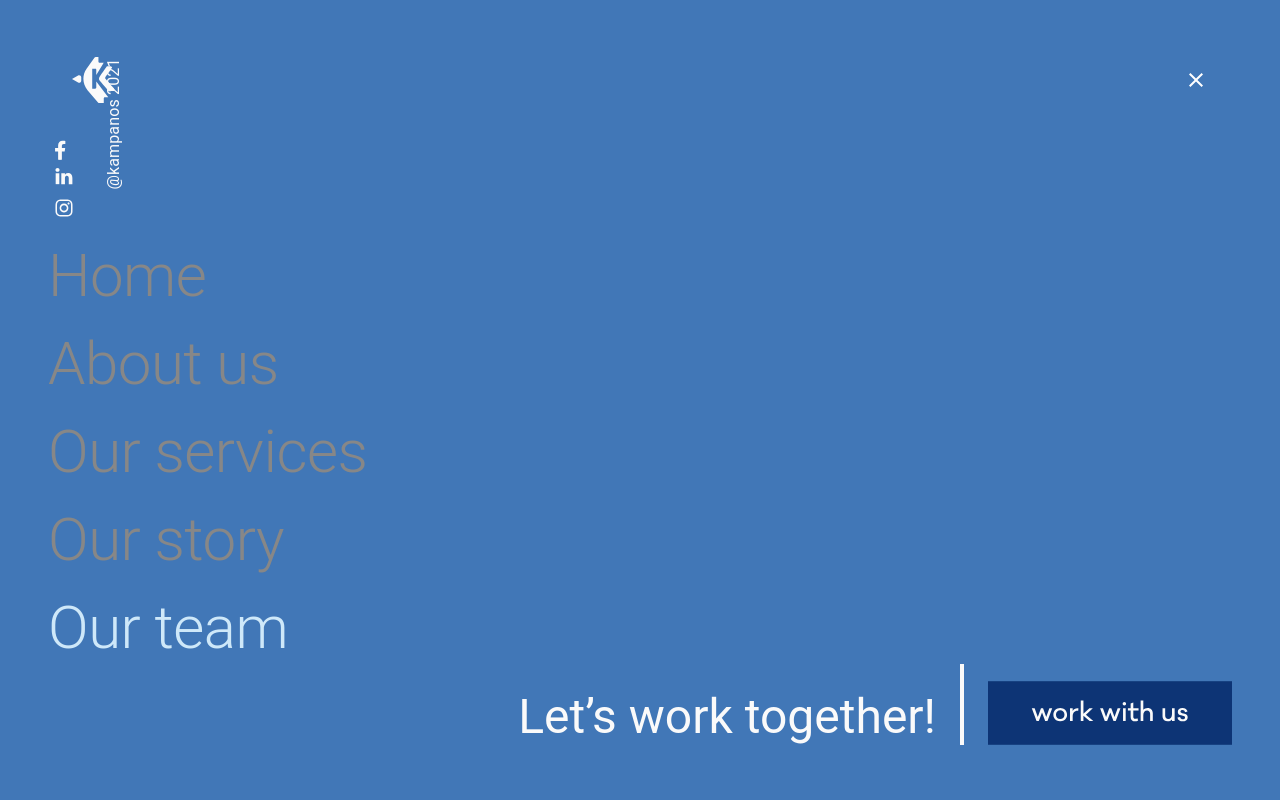
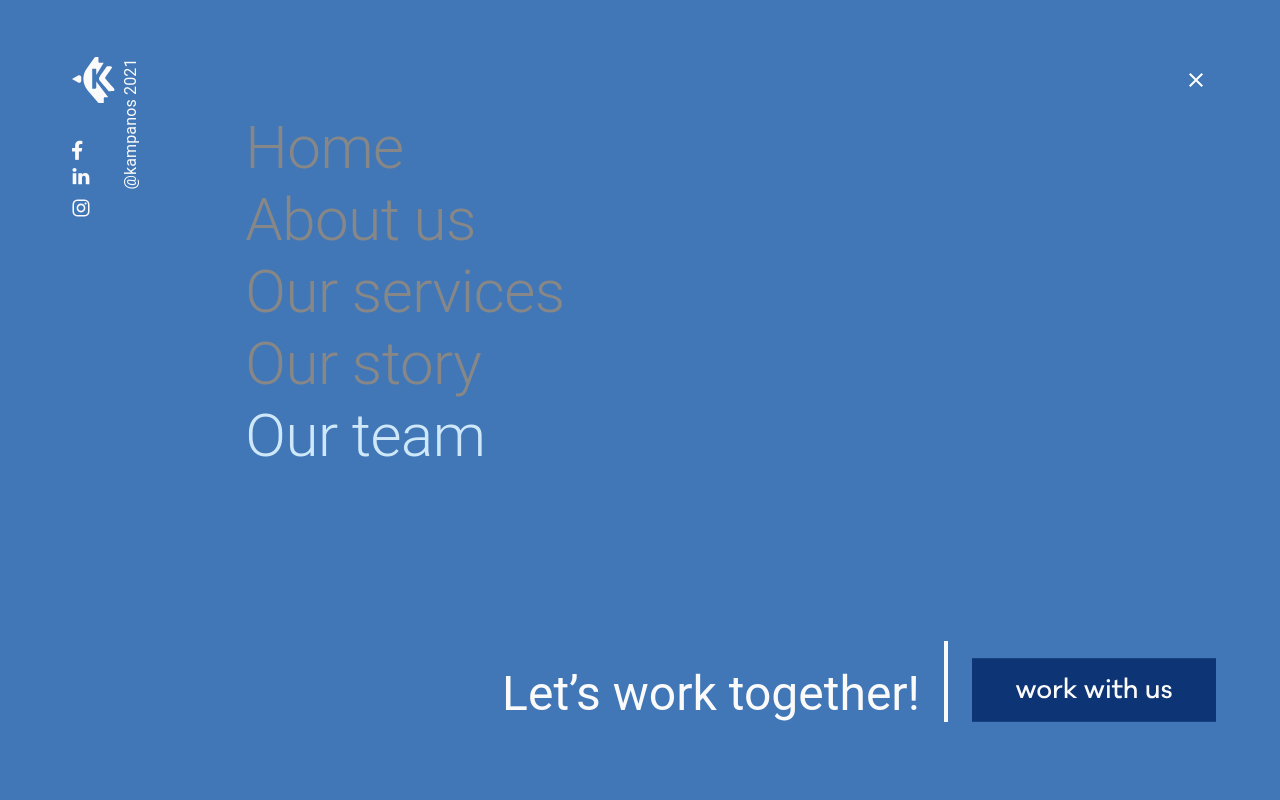
Before and after one commit to vfiedlerc/KampanosWebTranslated, a React (Create React App) app: page / in a window 1280 px wide. Both pictures are taken after a click on the button 1160 px from the left and 32 px from the top of the page. Shown: the top 800 px of the page. Built offline with nearby package versions, Linux system fonts and the light colour scheme.

Commit message:
Changes Drawer

```diff
--- a/src/components/Drawer/DrawerMenu.tsx
+++ b/src/components/Drawer/DrawerMenu.tsx
@@ -63,69 +63,87 @@ export const DrawerMenu: FC<DrawerMenuProps> = ({
             </Toolbar>
           </AppBar>
 
-
-
-
-          <Grid container spacing={2} direction="column"
+          <Grid container
+            spacing={2}
+            xs={12}
+            sm={12}
+            md={12}
+            lg={12}
+            direction="row"
             justifyContent="center"
             alignItems="flex-start"
-
-
+            sx={{height: '100%'}}
           >
-
+            {/* Redes */}
+            <Grid item
+              xs={2}
+              sm={2}
+              md={2}
+              lg={2}>
+              <Grid container
+                spacing={2}
+                xs={12}
+                sm={12}
+                md={12}
+                lg={12}
+                direction="row"
+                justifyContent="center"
+                alignItems="flex-end"
+              >
+                <Grid item>
+                  <Grid container>
                     <Grid item direction="column">
-
-
                       <Grid container>
                         <Grid item>
-
-
-
                           <Grid container direction="column">
-
                             <Grid item xs={12}>
-
                               <Typography sx={{ transform: 'rotate(-90deg)' }} color=" #FAFAFA">
-
                                 @kampanos 2021
-
-                     </Typography></Grid>
-
-
-
+                              </Typography>
+                            </Grid>
                             <Grid item xs={12}>
                               <img src={FaceIcon} alt="Facebook" title="Facebook" />
                             </Grid>
-
                             <Grid item xs={12}>
                               <img src={LinkIcon} alt="Facebook" title="Facebook" />
                             </Grid>
-
                             <Grid item xs={12}>
                               <img src={InstaIcon} alt="Facebook" title="Facebook" />
                             </Grid>
                           </Grid>
-
+                        </Grid>
+                      </Grid>
+                    </Grid>
+                  </Grid>
+                </Grid>
+              </Grid>
             </Grid>
 
-                <Grid item direction="column">
+            <Grid item
+              xs={10}
+              sm={10}
+              md={10}
+              lg={10}>
+              {/* Menu */}
+              <Grid container
+                spacing={2}
+                xs={12}
+                sm={12}
+                md={12}
+                lg={12}
+                direction="row"
+                justifyContent="left"
+                alignItems="flex-start"
 
-
-
-                </Grid>
-
-              </Grid>
-
-
-
-            </Grid>
+              >
+                <Grid item>
+                  <Grid container direction='column'>
                     <Grid item>
                       <Box>
                         <Typography
                           variant="h2"
                           sx={{
-                    marginRight: 0,
-
+                            marginRight: 0
                           }}
                         >
                           <MenuItem
@@ -138,27 +156,18 @@ export const DrawerMenu: FC<DrawerMenuProps> = ({
                         </Typography>
                       </Box>
                     </Grid>
-
-
-
-
                     <Grid item>
-
                       <Box
                         sx={{
                           justifyContent: "center",
                         }}
                       >
                       </Box>
-
-
                       <Box>
                         <Typography
                           variant="h2"
                           sx={{
-                    marginRight: 0,
-
-
+                            marginRight: 0
                           }}
                         >
                           <MenuItem
@@ -171,21 +180,12 @@ export const DrawerMenu: FC<DrawerMenuProps> = ({
                         </Typography>
                       </Box>
                     </Grid>
-
-
-
-
-
-
-
-
                     <Grid item>
                       <Box>
                         <Typography
                           variant="h2"
                           sx={{
-                    marginRight: 0,
-
+                            marginRight: 0
                           }}
                         >
                           <MenuItem
@@ -197,21 +197,13 @@ export const DrawerMenu: FC<DrawerMenuProps> = ({
                           />
                         </Typography>
                       </Box>
-
                     </Grid>
-
-
-
-
-
                     <Grid item>
-
                       <Box>
                         <Typography
                           variant="h2"
                           sx={{
-                    marginRight: 0,
-
+                            marginRight: 0
                           }}
                         >
                           <MenuItem
@@ -224,17 +216,12 @@ export const DrawerMenu: FC<DrawerMenuProps> = ({
                         </Typography>
                       </Box>
                     </Grid>
-
-
-
-
                     <Grid item>
                       <Box>
                         <Typography
                           variant="h2"
                           sx={{
-                    marginRight: 0,
-
+                            marginRight: 0
                           }}
                         >
                           <MenuItem
@@ -247,28 +234,43 @@ export const DrawerMenu: FC<DrawerMenuProps> = ({
                         </Typography>
                       </Box>
                     </Grid>
+                  </Grid>
+                </Grid>
+              </Grid>
 
+              {/* Let's work together */}
+              <Grid container
+                xs={12}
+                sm={12}
+                md={12}
+                lg={12}
+                direction="row"
+                sx={{
+                  height: '250px',
+                  alignContent: 'end',
+                  justifyContent: "right",
+                  alignItems: "bottom"
+                }}
+              >
+                <Grid item>
+                  <Grid container>
                     <Grid container direction="row"
                       justifyContent="flex-end"
                       alignItems="flex-end" spacing={3}>
-
-
                       <Grid item>
                         <Typography variant="h3" color="#FAFAFA">Let’s work together!</Typography>
                       </Grid>
-
-
-
                       <Grid item>
                         <img src={rectangleMenu} alt="Facebook" title="Facebook" />
                       </Grid>
-
                       <Grid item>
                         <img src={workMenuButton} alt="Facebook" title="Facebook" />
                       </Grid>
-
                     </Grid>
-
+                  </Grid>
+                </Grid>
+              </Grid>
+            </Grid>
 
           </Grid>
         </Box>
```
Lines whose indentation alone changed are shown as unchanged.
